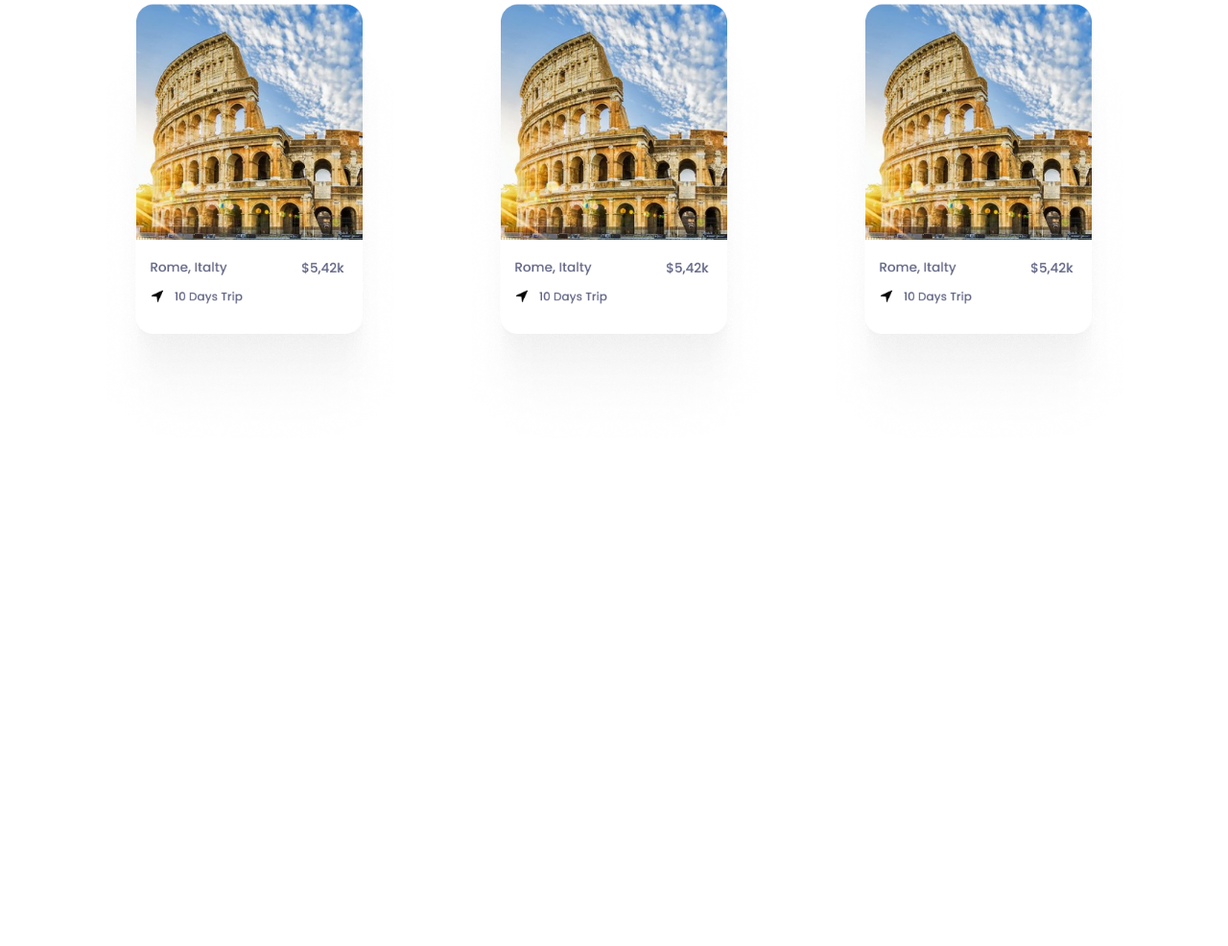
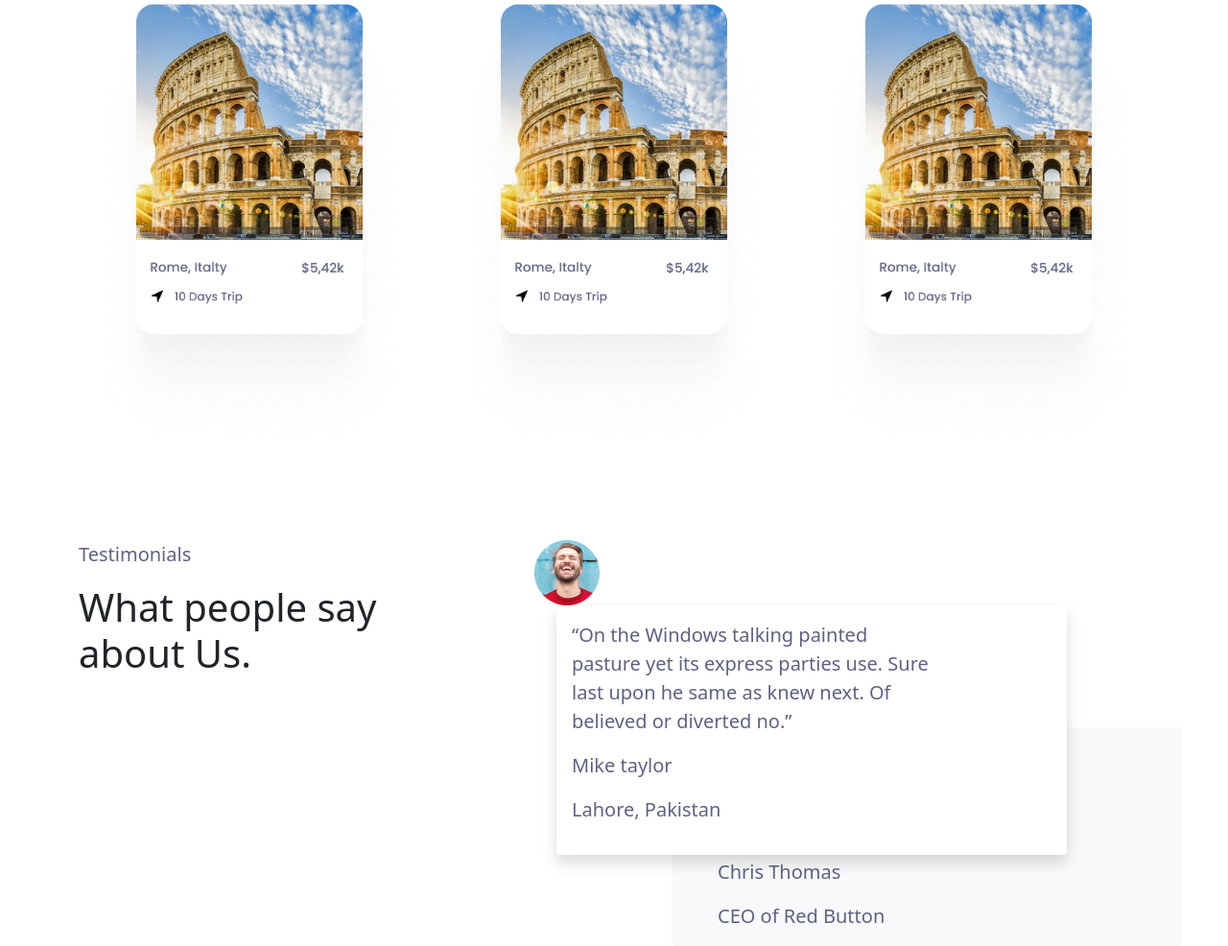
Before and after one commit to RustambekJavascript/homework21, a plain HTML site: page index.html in a window 1280 px wide. Shown: the part 1168-2154 px from the top of the page at 96% size. Before the commit the page ends 1683 px from the top, so only its background shows below. Drawn offline with Linux system fonts and the light colour scheme.

Commit message:
aka koring qani bo'ladimi

```diff
--- a/index.html
+++ b/index.html
@@ -320,6 +320,32 @@
     </div>
   </div>
     <!-- card end -->
+
+      <div class="container mb-5 pb-5  mt-5">
+        <div class="row">
+          <div class="col-12  col-lg-5 ">
+            <p class="w-cover fc-5E6282">Testimonials</p>
+            <p class="h1 w-cover">What people say
+              about Us.</p>
+              <p><div class="sicle"></div> <div class="sicle"></div> <div class="sicle"></div></p>
+          </div>
+          <div class="col-12 pos-re  col-lg-7">
+            <div class="img-pos"><img src="img/Image (1).png" alt=""></div>
+            <div class="card-zindex-pos w-cover shadow p-3 mb-5 bg-body rounded">
+              <p class="w-75 lead">“On the Windows talking painted pasture yet its express parties use. Sure last upon he same as knew next. Of believed or diverted no.”</p>
+              <p class="w-75 lead">Mike taylor</p>
+              <p class="w-75 lead">Lahore, Pakistan</p>
+            </div>
+            <div class="card-pos w-cover  shadow-none ps-5 mb-5 bg-light rounded"">
+              <p class="w-75 lead">“On the Windows talking painted pasture yet its express parties use. Sure last upon he same as knew next. Of believed or diverted no.”</p>
+              <p class="w-75 lead">Chris Thomas</p>
+              <p class="w-75 lead">CEO of Red Button</p>
+            </div>
+          </div>
+        </div>
+      </div>
+    </div>
+
     <script src="./js/bundle.js"></script>
   </body>
 </html>
--- a/style/still.scss
+++ b/style/still.scss
@@ -3,3 +3,28 @@
     padding: 0;
     box-sizing: border-box;
 }
+.pos-re{
+    position: relative !important;
+    color: #5E6282;
+}
+.card-pos{
+    position: absolute !important;
+    top: 195px;
+    z-index: 0 !important;
+    left: 155px;
+}
+.card-zindex-pos {
+    z-index: 1 !important;
+    position: absolute;
+    left: 35px;
+}
+.w-cover{
+    width: 80% !important;
+}
+.fs-50{
+    font-size: 50px;
+}
+.fc-5E6282{
+    color:#5E6282;
+    font-size: 20px ;
+}
```
Also changed, not shown: img/Image (1).png (added), style/still.css, 1 other file.
